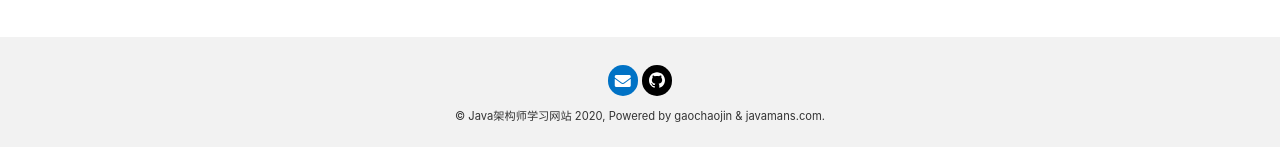
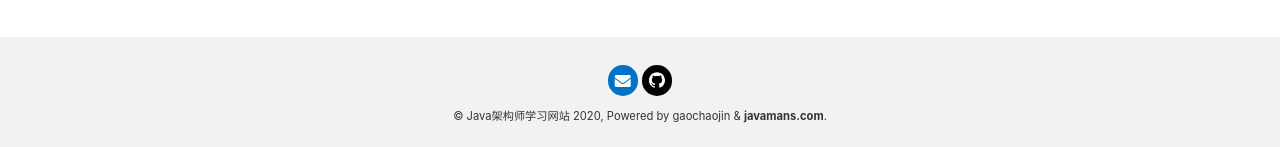
Before and after one commit to javamans/javamans.github.io, a Jekyll site: the page built from index.md, in a window 1280 px wide. Shown: the part 750-897 px from the top of the page. Built offline with Jekyll 4.4.1, drawn with Linux system fonts in a browser that asks for light colours; nearby versions of some CDN libraries; our own code applies the rules of GitHub Pages for plain Markdown files; the list of posts is cut into pages by our own code; part of the change alters nothing that is shown.

Commit message:
增加网站超链接

```diff
--- a/_includes/footer.html
+++ b/_includes/footer.html
@@ -29,7 +29,8 @@
         {%- include snippets/get-locale-string.html key='COPYRIGHT_DATES' -%}
         {%- assign _locale_copyright_dates = __return -%}
         © {{ site.title }} 2020,
-        Powered by gaochaojin & javamans.com.
+        Powered by gaochaojin & <a
+        title="Java架构师学习网站." href="www.javamans.com">javamans.com</a>.
       </div>
     </div>
   </div>
```
